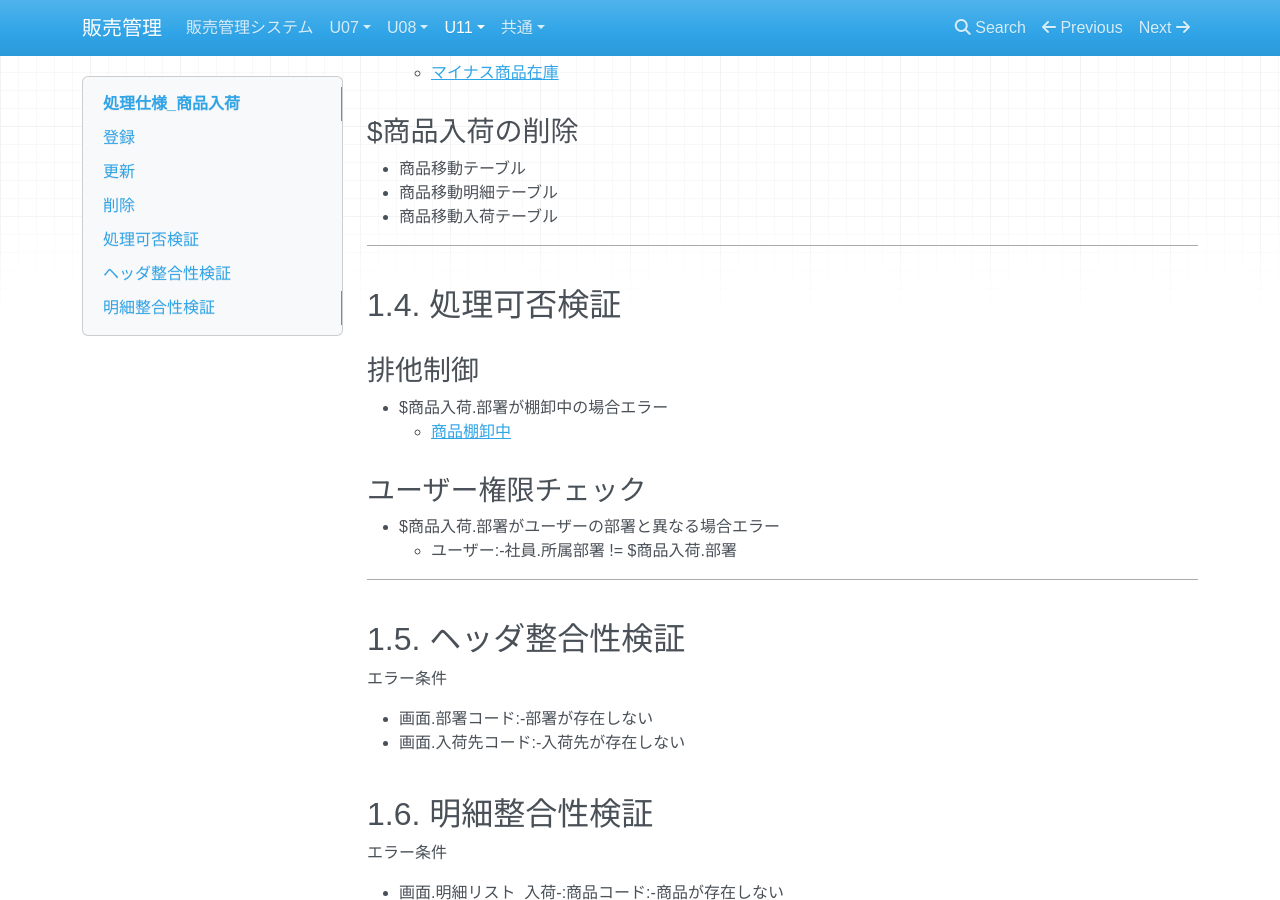
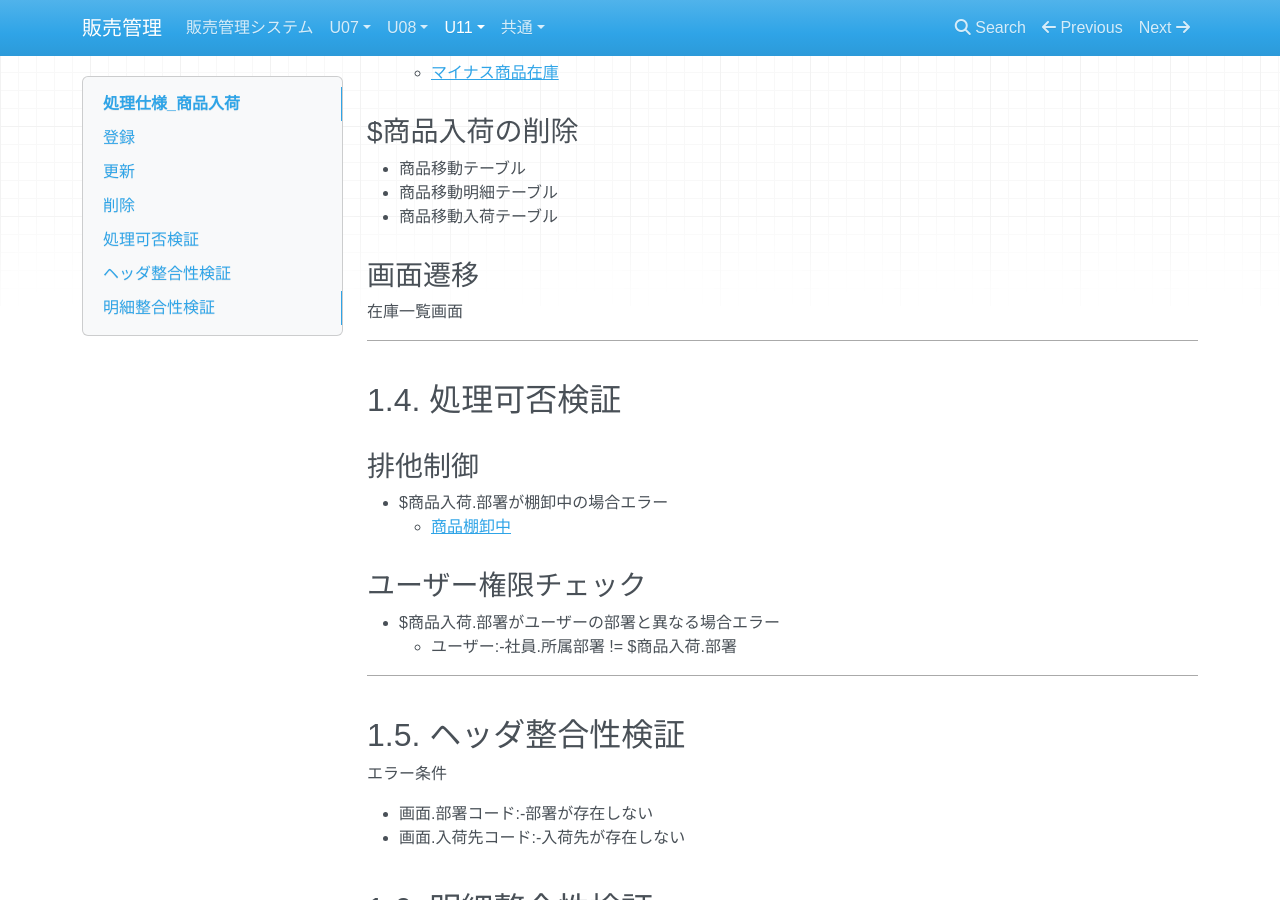
Before and after one commit to ShowKa/HanbaiKanriDoc, an MkDocs documentation site: the page built from docs/U11/U11G003商品入荷/3.0.処理仕様_商品入荷.md, in a window 1280 px wide and 900 px high, scrolled down 2701 px. Built offline with MkDocs 1.6.1, drawn with Linux system fonts in a browser that asks for light colours; nearby versions of some CDN libraries.

Commit message:
処理仕様#削除#完了後画面遷移

```diff
--- a/docs/U11/U11G003商品入荷/3.0.処理仕様_商品入荷.md
+++ b/docs/U11/U11G003商品入荷/3.0.処理仕様_商品入荷.md
@@ -118,6 +118,10 @@ $商品入荷
 - 商品移動明細テーブル
 - 商品移動入荷テーブル
 
+### 画面遷移
+
+在庫一覧画面
+
 ***
 
 ## 処理可否検証
```
